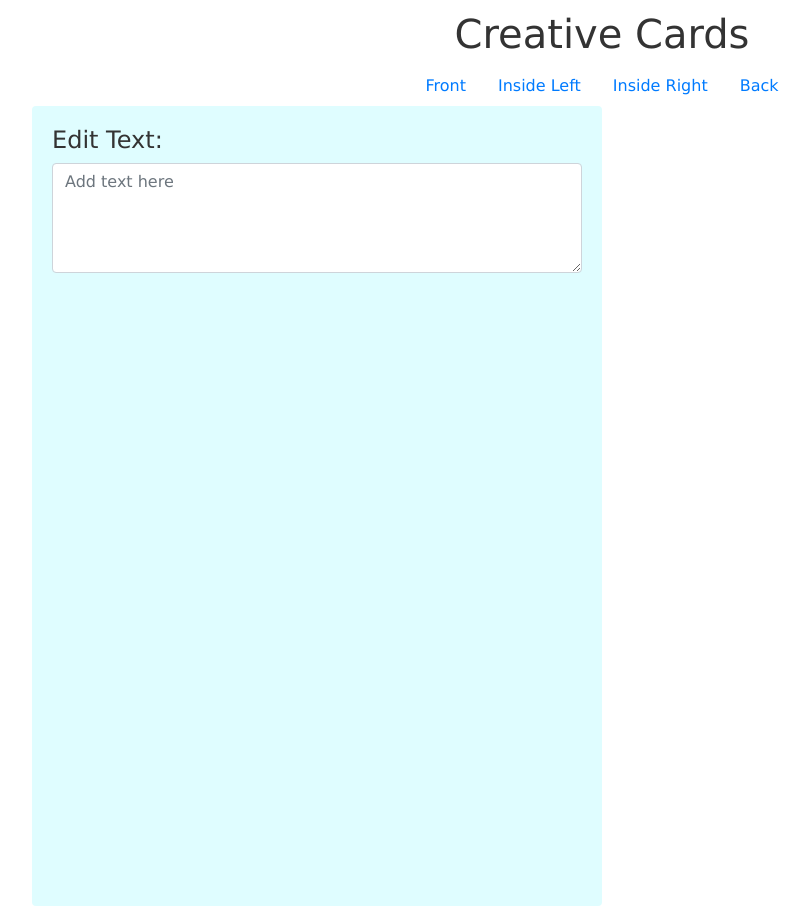
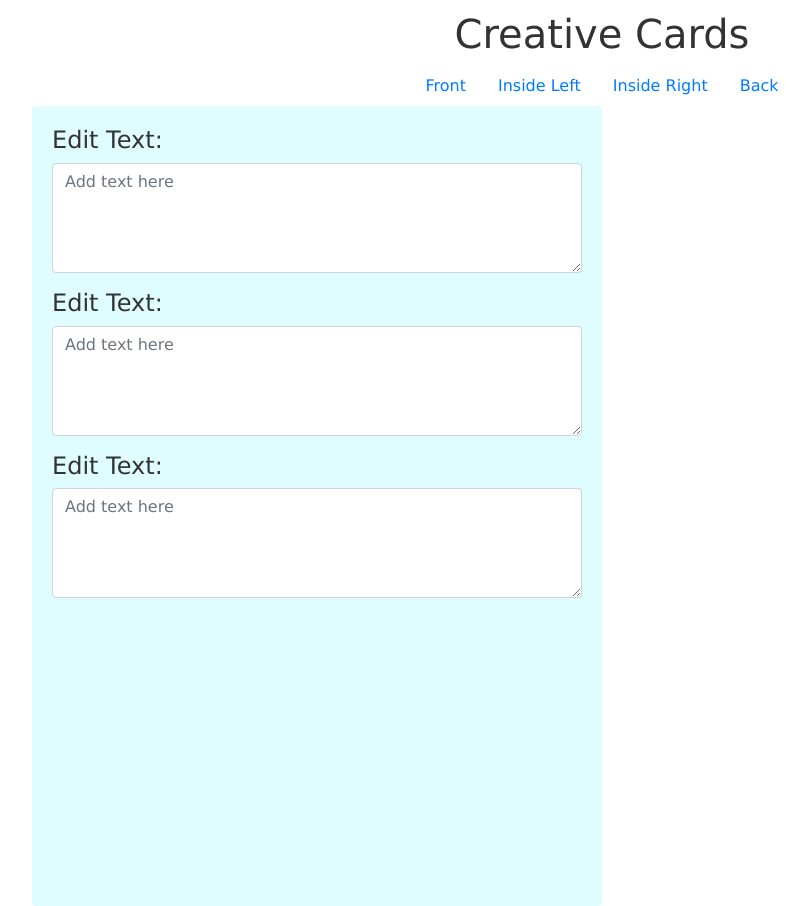
Before and after one commit to sahilmob/vue-greeting-cards, a Vue app: page / in a window 1280 px wide. Shown: the whole page, without its empty margins (38-848 px from the left). Built offline with nearby package versions, Linux system fonts and the light colour scheme.

Commit message:
Add evet listener to text inputs in the CardFront.vue

```diff
--- a/src/components/card/CardFront.vue
+++ b/src/components/card/CardFront.vue
@@ -1,6 +1,8 @@
 <template>
   <div class="row">
     <div class="col-sm-6 card edit-area">
+      <cc-text-input></cc-text-input>
+      <cc-text-input></cc-text-input>
       <cc-text-input></cc-text-input>
     </div>
     <div class="col-sm-6 card card-display"></div>
```
